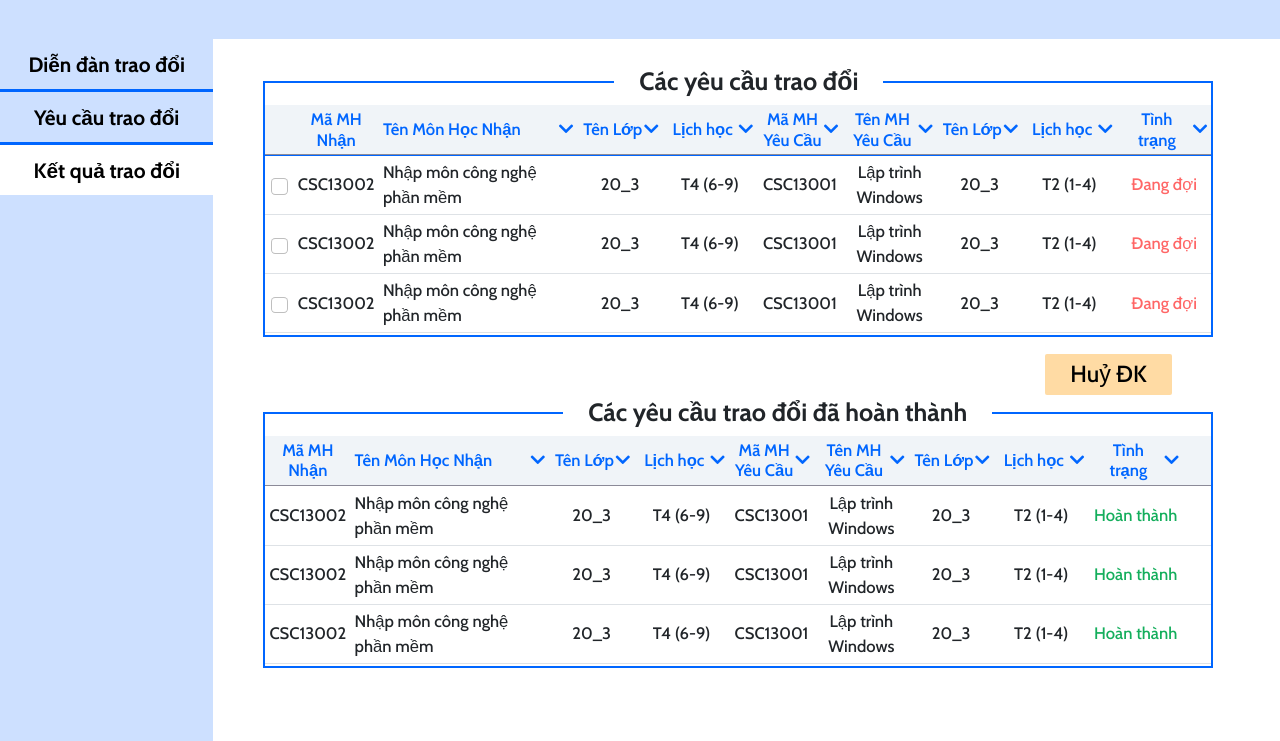
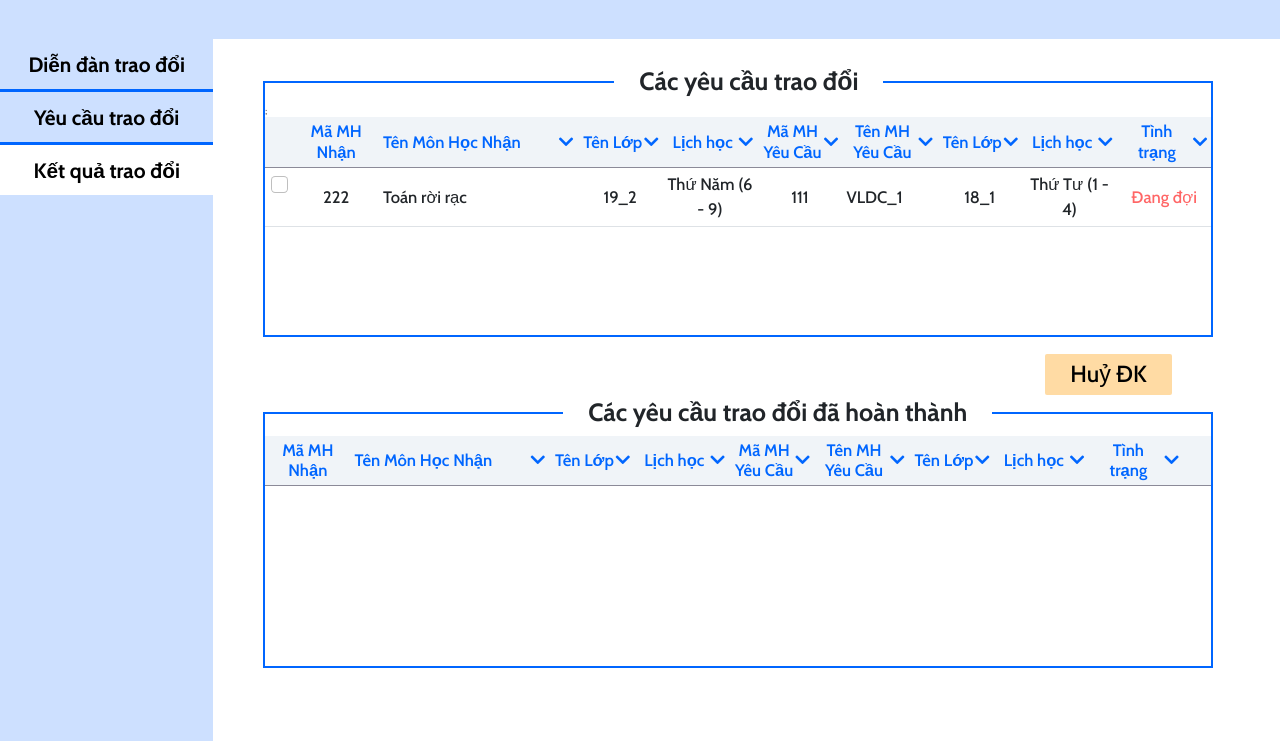
Before and after one commit to caotanduc/Nhom12_NhapMonCongNghePhanMem, a PHP site: page /mvc/views/ExchangeResult.php in a window 1280 px wide. Shown: the part 92-833 px from the top of the page. Run offline with PHP 8.4, Linux system fonts and the light colour scheme; a user stored in the database is signed in; data comes from the database, SQL or seed files in the repository; lists and menus that the app fills with data are empty.

Commit message:
show exchange result

```diff
--- a/hcmus-portal/mvc/views/ExchangeResult.php
+++ b/hcmus-portal/mvc/views/ExchangeResult.php
@@ -1,3 +1,37 @@
+<?php
+session_start();
+include "../config/db_connect.php";
+
+$sql = "SELECT t.trade_id, co1.ID AS course1_id, co1.name AS course1_name, cl1.name AS class_name1, co1.credits AS course1_cre, d1.name AS day_name1, aci1.start_period AS course1_start, aci1.end_period AS course1_end,
+        co2.ID AS course2_id, co2.name AS course2_name, cl2.name AS class_name2, co2.credits AS course2_cre, d2.name AS day_name2, aci2.start_period AS course2_start, aci2.end_period AS course2_end
+FROM trade t INNER JOIN course co1 ON t.course_id = co1.ID
+INNER JOIN available_course_info aci1 ON t.period_id = aci1.period_id AND t.course_id = aci1.course_id
+INNER JOIN class cl1 ON cl1.ID = aci1.class_id
+INNER JOIN day d1 on d1.num = aci1.day
+INNER JOIN course co2 ON t.target_course_id = co2.ID
+INNER JOIN available_course_info aci2 ON t.target_course_id = aci2.course_id
+INNER JOIN class cl2 ON cl2.ID = aci2.class_id
+INNER JOIN day d2 on d2.num = aci2.day
+WHERE t.state IS NULL AND t.student_id = " . $_SESSION['student_id'];
+
+
+$query = $conn->query($sql);
+$query->setFetchMode(PDO::FETCH_ASSOC);
+
+$sql2 = $sql = "SELECT t.trade_id, co1.ID AS course1_id, co1.name AS course1_name, cl1.name AS class_name1, co1.credits AS course1_cre, d1.name AS day_name1, aci1.start_period AS course1_start, aci1.end_period AS course1_end,
+co2.ID AS course2_id, co2.name AS course2_name, cl2.name AS class_name2, co2.credits AS course2_cre, d2.name AS day_name2, aci2.start_period AS course2_start, aci2.end_period AS course2_end
+FROM trade t INNER JOIN course co1 ON t.course_id = co1.ID
+INNER JOIN available_course_info aci1 ON t.period_id = aci1.period_id AND t.course_id = aci1.course_id
+INNER JOIN class cl1 ON cl1.ID = aci1.class_id
+INNER JOIN day d1 on d1.num = aci1.day
+INNER JOIN course co2 ON t.target_course_id = co2.ID
+INNER JOIN available_course_info aci2 ON t.target_course_id = aci2.course_id
+INNER JOIN class cl2 ON cl2.ID = aci2.class_id
+INNER JOIN day d2 on d2.num = aci2.day
+WHERE t.state IS NOT NULL AND t.student2_id = " . $_SESSION['student_id'];
+
+?>
+
 <!DOCTYPE html>
 <html lang="en">
 
@@ -37,6 +71,7 @@
       </div>
       <div class="col-10 pane" style="padding: 0px !important">
         <div class="container-fluid" style="padding: 5rem 8rem 4rem 6rem!important;">
+        <form action="../controllers/trade-cancel.php" class="trade" method="post">
           <div class="container-table" style="height: 32vh">
             <div class="table-responsive" style="width: 100%; height: 100%">
               <h2 class="table-label1">Các yêu cầu trao đổi</h2>
@@ -96,60 +131,30 @@
                 </thead>
                 <!--Data-->
                 <tbody>
-                  <tr>
-                    <th scope="row"><input class="form-check-input" type="checkbox"></th>
-                    <td>CSC13002</td>
-                    <td style="text-align: left;">Nhập môn công nghệ phần mềm</td>
-                    <td>20_3</td>
-                    <td>T4 (6-9)</td>
-                    <td>CSC13001</td>
-                    <td>Lập trình Windows</td>
-                    <td>20_3</td>
-                    <td>T2 (1-4)</td>
-                    <td style="color: #FF6666">Đang đợi</td>
-                  </tr>
-                  <tr>
-                    <th scope="row"><input class="form-check-input" type="checkbox"></th>
-                    <td>CSC13002</td>
-                    <td style="text-align: left;">Nhập môn công nghệ phần mềm</td>
-                    <td>20_3</td>
-                    <td>T4 (6-9)</td>
-                    <td>CSC13001</td>
-                    <td>Lập trình Windows</td>
-                    <td>20_3</td>
-                    <td>T2 (1-4)</td>
-                    <td style="color: #FF6666">Đang đợi</td>
-                  </tr>
-                  <tr>
-                    <th scope="row"><input class="form-check-input" type="checkbox"></th>
-                    <td>CSC13002</td>
-                    <td style="text-align: left;">Nhập môn công nghệ phần mềm</td>
-                    <td>20_3</td>
-                    <td>T4 (6-9)</td>
-                    <td>CSC13001</td>
-                    <td>Lập trình Windows</td>
-                    <td>20_3</td>
-                    <td>T2 (1-4)</td>
-                    <td style="color: #FF6666">Đang đợi</td>
-                  </tr>
-                  <tr>
-                    <th scope="row"><input class="form-check-input" type="checkbox"></th>
-                    <td>CSC13002</td>
-                    <td style="text-align: left;">Nhập môn công nghệ phần mềm</td>
-                    <td>20_3</td>
-                    <td>T4 (6-9)</td>
-                    <td>CSC13001</td>
-                    <td>Lập trình Windows</td>
-                    <td>20_3</td>
-                    <td>T2 (1-4)</td>
-                    <td style="color: #FF6666">Đang đợi</td>
-                  </tr>
+                <?php while ($row = $query->fetch()) { ?>
+                    <tr>
+                      <td>
+                        <input class="form-check-input" type="checkbox" name="select-cancel[]"
+                        value=<?php echo $row['trade_id'];?> />&nbsp
+                      </td>
+                      <td><?php echo $row['course2_id']; ?></td>
+                      <td style="text-align: left">
+                        <?php echo $row['course2_name']; ?></td>
+                      <td><?php echo $row['class_name2']; ?></td>
+                      <td><?php echo $row['day_name2'] . ' (' . $row['course2_start'] . ' - ' . $row['course2_end'] . ')'; ?></td>
+                      <td><?php echo $row['course1_id']; ?></td>
+                      <td style="text-align: left">
+                        <?php echo $row['course1_name']; ?></td>
+                      <td><?php echo $row['class_name1']; ?></td>
+                      <td><?php echo $row['day_name1'] . ' (' . $row['course1_start'] . ' - ' . $row['course1_end'] . ')'; ?></td>
+                      <td style="color: #FF6666">Đang đợi</td>;
+                    </tr>
+                    <?php } ?>
                 </tbody>
               </table>
             </div>
           </div>
 
-          <form action="" class="cancel" method="post">
             <button type="submit" class="btn-cancel">Huỷ ĐK</button>
           </form>
           <div class="container-table" style="height: 32vh; margin-top: 9rem">
@@ -211,54 +216,25 @@
                 </thead>
                 <!--Data-->
                 <tbody>
-                  <tr>
-                    <td>CSC13002</td>
-                    <td style="text-align: left;">Nhập môn công nghệ phần mềm</td>
-                    <td>20_3</td>
-                    <td>T4 (6-9)</td>
-                    <td>CSC13001</td>
-                    <td>Lập trình Windows</td>
-                    <td>20_3</td>
-                    <td>T2 (1-4)</td>
-                    <td style="color: #14AE5C">Hoàn thành</td>
-                    <td></td> <!-- blank -->
-                  </tr>
-                  <tr>
-                    <td>CSC13002</td>
-                    <td style="text-align: left;">Nhập môn công nghệ phần mềm</td>
-                    <td>20_3</td>
-                    <td>T4 (6-9)</td>
-                    <td>CSC13001</td>
-                    <td>Lập trình Windows</td>
-                    <td>20_3</td>
-                    <td>T2 (1-4)</td>
-                    <td style="color: #14AE5C">Hoàn thành</td>
-                    <td></td> <!-- blank -->
-                  </tr>
-                  <tr>
-                    <td>CSC13002</td>
-                    <td style="text-align: left;">Nhập môn công nghệ phần mềm</td>
-                    <td>20_3</td>
-                    <td>T4 (6-9)</td>
-                    <td>CSC13001</td>
-                    <td>Lập trình Windows</td>
-                    <td>20_3</td>
-                    <td>T2 (1-4)</td>
-                    <td style="color: #14AE5C">Hoàn thành</td>
-                    <td></td> <!-- blank -->
-                  </tr>
-                  <tr>
-                    <td>CSC13002</td>
-                    <td style="text-align: left;">Nhập môn công nghệ phần mềm</td>
-                    <td>20_3</td>
-                    <td>T4 (6-9)</td>
-                    <td>CSC13001</td>
-                    <td>Lập trình Windows</td>
-                    <td>20_3</td>
-                    <td>T2 (1-4)</td>
-                    <td style="color: #14AE5C">Hoàn thành</td>
-                    <td></td> <!-- blank -->
-                  </tr>
+                <?php
+                    $query = $conn->query($sql2);
+                    $query->setFetchMode(PDO::FETCH_ASSOC);
+
+                    while ($row = $query->fetch()) { ?>
+                    <tr>
+                      <td><?php echo $row['course2_id']; ?></td>
+                      <td style="text-align: left">
+                        <?php echo $row['course2_name']; ?></td>
+                      <td><?php echo $row['class_name2']; ?></td>
+                      <td><?php echo $row['day_name2'] . ' (' . $row['course2_start'] . ' - ' . $row['course2_end'] . ')'; ?></td>
+                      <td><?php echo $row['course1_id']; ?></td>
+                      <td style="text-align: left">
+                        <?php echo $row['course1_name']; ?></td>
+                      <td><?php echo $row['class_name1']; ?></td>
+                      <td><?php echo $row['day_name1'] . ' (' . $row['course1_start'] . ' - ' . $row['course1_end'] . ')'; ?></td>
+                      <td style="color: #14AE5C">Hoàn thành</td>;
+                    </tr>
+                    <?php } ?>
                 </tbody>
               </table>
             </div>
```
